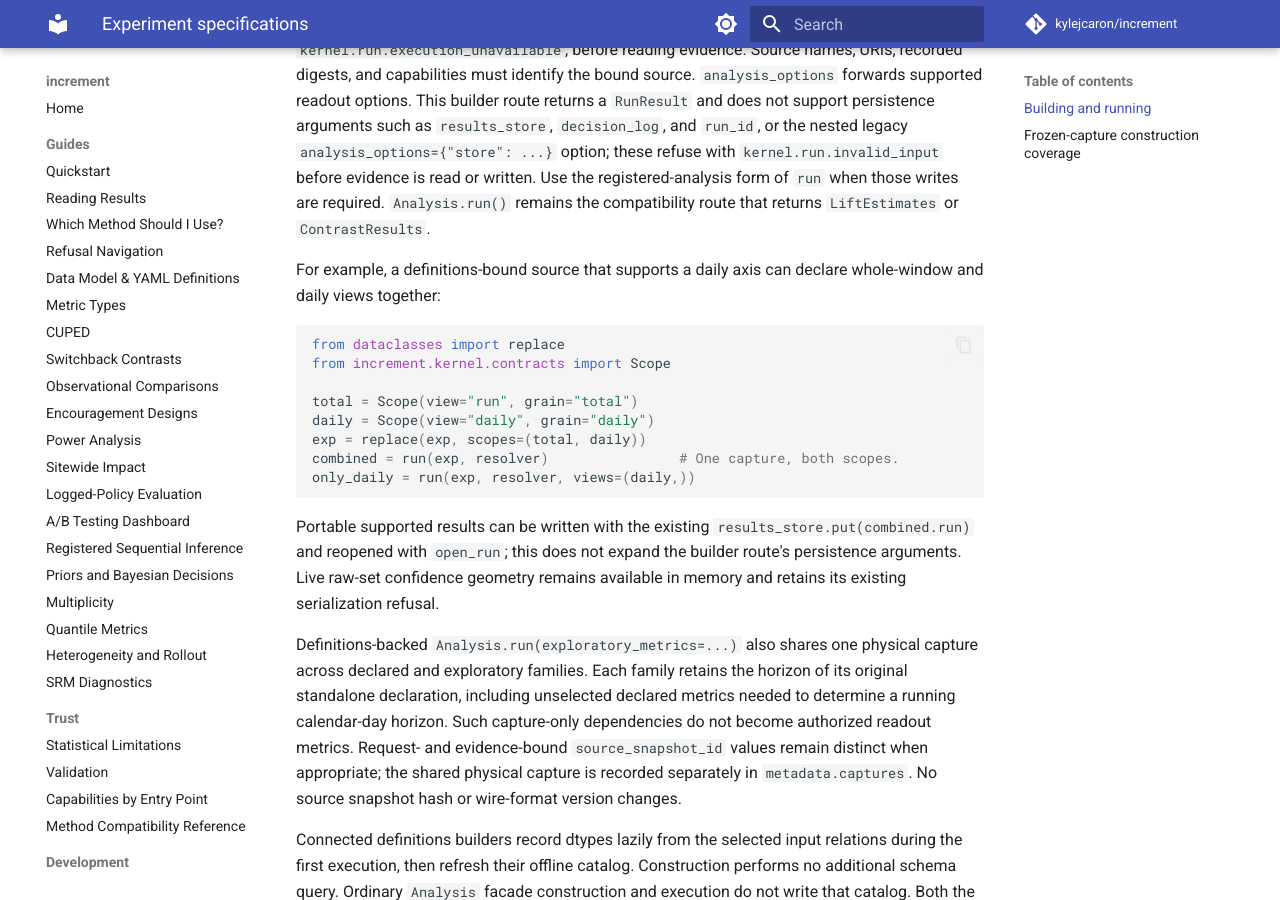
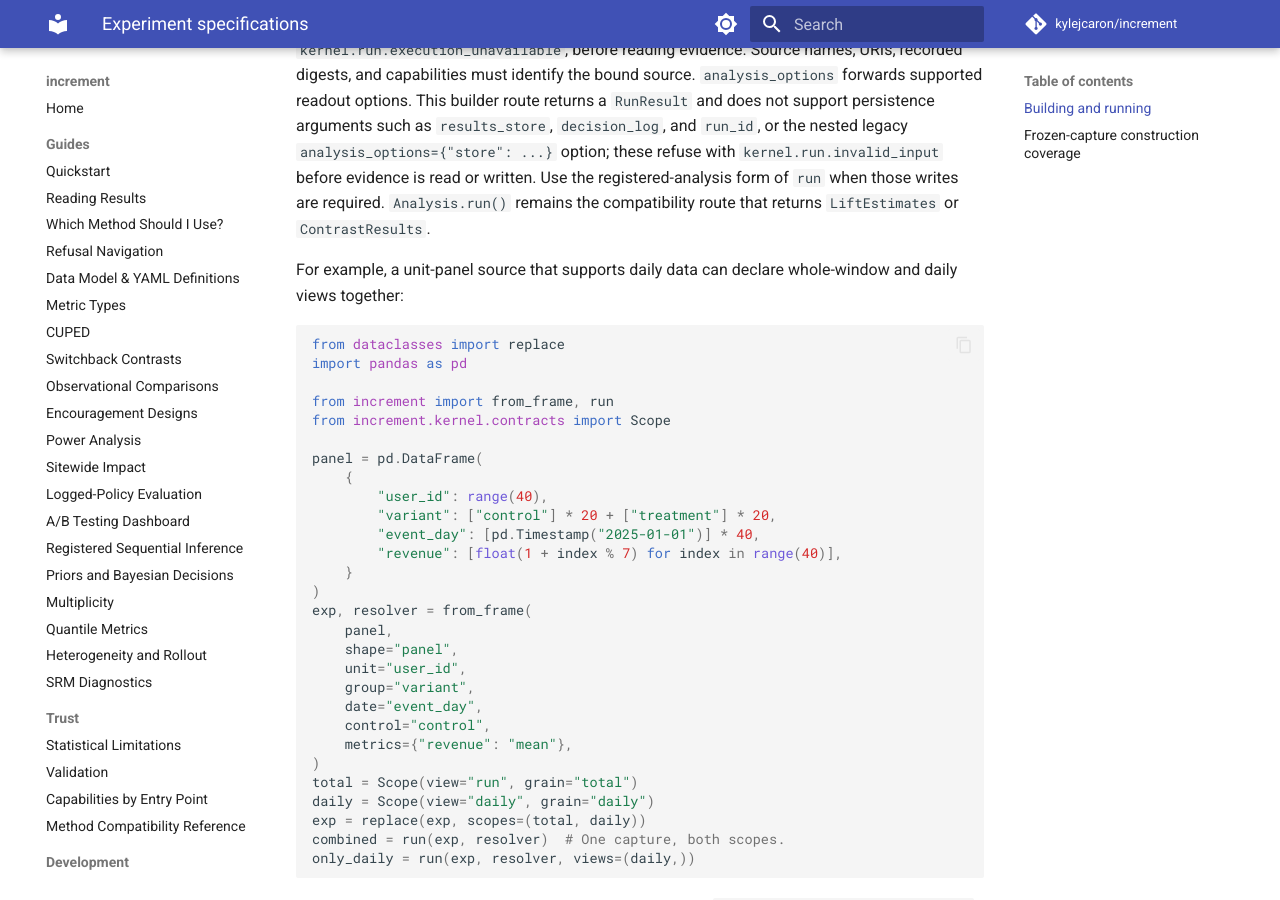
Before and after one commit to kylejcaron/increment, an MkDocs documentation site: the page built from docs/guides/experiment-specifications.md, in a window 1280 px wide and 900 px high, scrolled down 3304 px. Built offline with MkDocs 1.6.1 and Material for MkDocs 9.7.7, drawn with Linux system fonts in a browser that asks for light colours; comment, search, counter and statistics services are not loaded.

Commit message:
Correct daily scope documentation example

````diff
--- a/docs/guides/experiment-specifications.md
+++ b/docs/guides/experiment-specifications.md
@@ -152,17 +152,37 @@ registered-analysis form of `run` when those writes are required.
 `Analysis.run()` remains the compatibility route
 that returns `LiftEstimates` or `ContrastResults`.
 
-For example, a definitions-bound source that supports a daily axis can declare
-whole-window and daily views together:
+For example, a unit-panel source that supports daily data can declare whole-window
+and daily views together:
 
 ```python
 from dataclasses import replace
+import pandas as pd
+
+from increment import from_frame, run
 from increment.kernel.contracts import Scope
 
+panel = pd.DataFrame(
+    {
+        "user_id": range(40),
+        "variant": ["control"] * 20 + ["treatment"] * 20,
+        "event_day": [pd.Timestamp("2025-01-01")] * 40,
+        "revenue": [float(1 + index % 7) for index in range(40)],
+    }
+)
+exp, resolver = from_frame(
+    panel,
+    shape="panel",
+    unit="user_id",
+    group="variant",
+    date="event_day",
+    control="control",
+    metrics={"revenue": "mean"},
+)
 total = Scope(view="run", grain="total")
 daily = Scope(view="daily", grain="daily")
 exp = replace(exp, scopes=(total, daily))
-combined = run(exp, resolver)                # One capture, both scopes.
+combined = run(exp, resolver)  # One capture, both scopes.
 only_daily = run(exp, resolver, views=(daily,))
 ```
 
````
